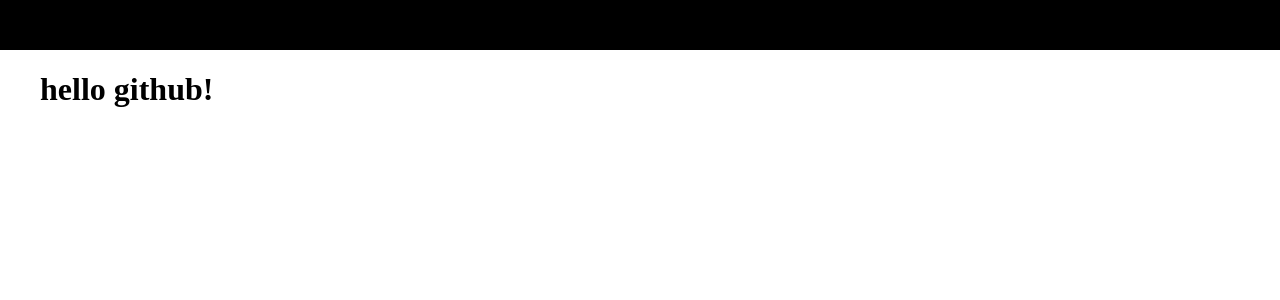
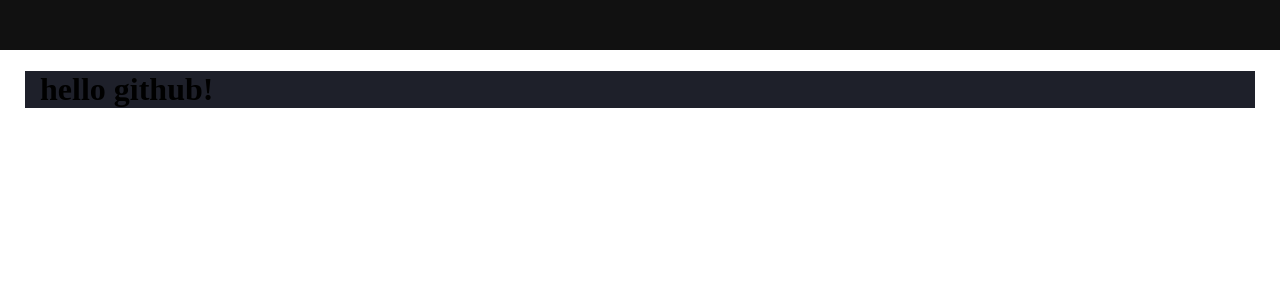
Before and after one commit to cup-lang/cup-lang.org, a Jekyll site: the page built from index.html, in a window 1280 px wide. Shown: the top 300 px of the page. Built offline with Jekyll 4.4.1, drawn with Linux system fonts in a browser that asks for light colours.

Commit message:
Update default.html

```diff
--- a/_layouts/default.html
+++ b/_layouts/default.html
@@ -16,13 +16,14 @@
 
         nav {
             height: 50px;
-            background: black;
+            background: #111;
         }
 
         .content {
             max-width: 1200px;
             margin: 0 auto;
             padding: 0 15px;
+            background: #1e202a;
         }
     </style>
 </head>
```
